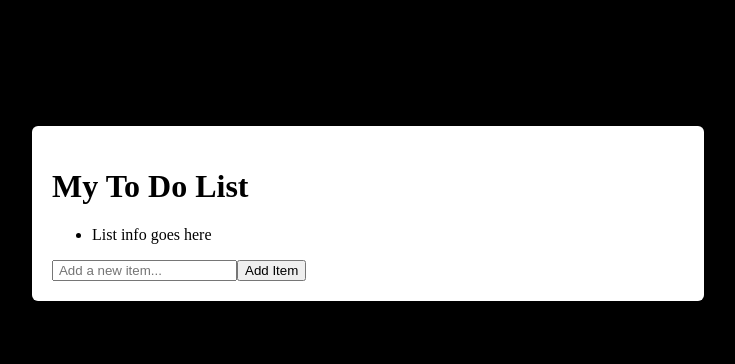
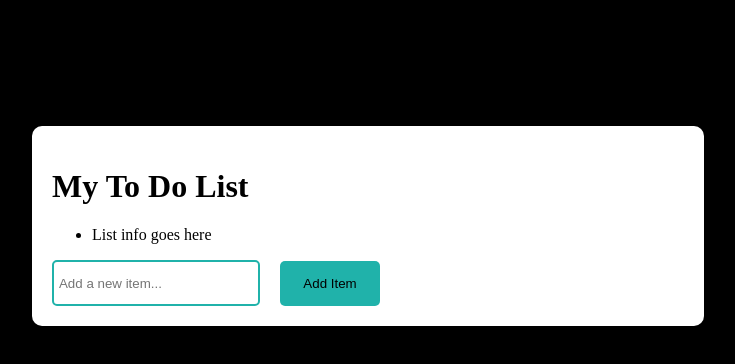
Before and after one commit to createdbysabrina/react-todo-list, a React (Create React App) app: page / in a window 1280 px wide. Shown: the top 364 px of the page, without its empty margins (272-1007 px from the left). Built offline with nearby package versions, Linux system fonts and the light colour scheme.

Commit message:
style button and input

```diff
--- a/src/components/AddItem.js
+++ b/src/components/AddItem.js
@@ -8,10 +8,11 @@ export default function AddItem(props) {
             <input
                 type="text"
                 placeholder=" Add a new item..."
+                className="add-item-input"
             >
             </input>
 
-            <button>
+            <button className="add-item-btn">
                 Add Item
             </button>
         </>
--- a/src/global.scss
+++ b/src/global.scss
@@ -8,6 +8,23 @@ body {
   background-color: #fff;
   width: 50%;
   margin: 10% auto;
-  border-radius: 6px;
+  border-radius: 10px;
   padding: 20px;
+
+  .add-item-input {
+    border-radius: 5px;
+    border-style: solid;
+    border-color: #20b2aa;
+    margin-right: 20px;
+    height: 40px;
+    width: 200px;
+  }
+
+  .add-item-btn {
+    border-radius: 5px;
+    border: none;
+    background-color:  #20b2aa;
+    height: 45px;
+    width: 100px;
+  }
 }
```
